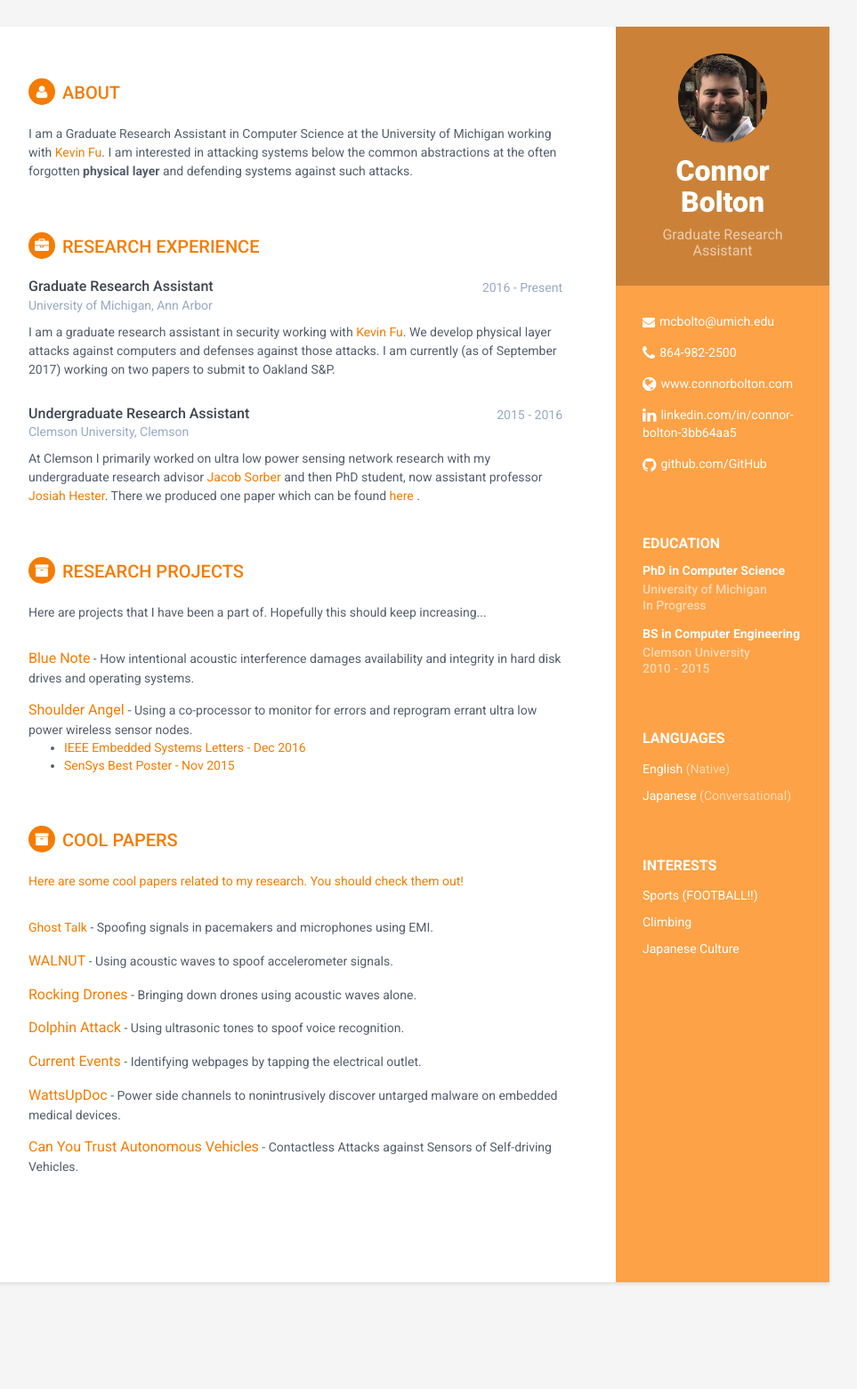
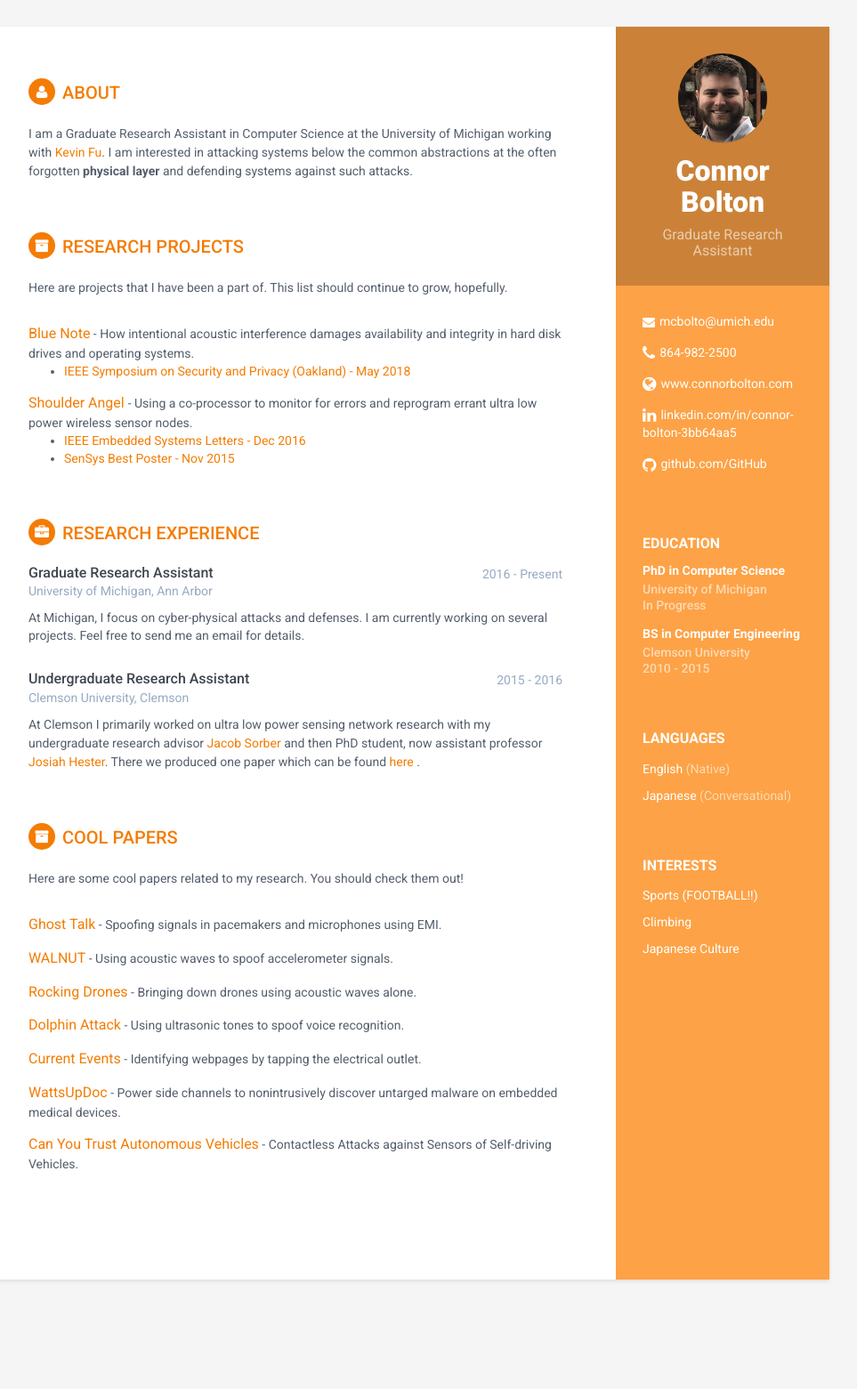
Before and after one commit to mcbolto/mcbolto.github.com, a Jekyll site: the page built from index.html, in a window 1280 px wide. Shown: the whole page at 89% size, without its empty margins (188-1151 px from the left). Built offline with Jekyll 4.4.1, drawn with Linux system fonts in a browser that asks for light colours.

Commit message:
Fixed some stuff

```diff
--- a/_includes/experience.html
+++ b/_includes/experience.html
@@ -9,15 +9,9 @@
             </div><!--//upper-row-->
             <div class="company">University of Michigan, Ann Arbor</div>
         </div><!--//meta-->
-        <div class="details">
-            <p>
-            I am a graduate research assistant in security working with <a
-                href="https://web.eecs.umich.edu/~kevinfu">Kevin Fu</a>.
-            We develop physical layer attacks against computers and defenses
-            against those attacks. I am currently (as of September 2017)
-            working on two papers to submit to Oakland S&amp;P.
-            </p>
-        </div><!--//details-->
+            At Michigan, I focus on cyber-physical attacks and defenses. I am
+            currently working on several projects. Feel free to send me an
+            email for details.
     </div><!--//item-->
 
     <div class="item">
--- a/_includes/my_papers.html
+++ b/_includes/my_papers.html
@@ -1,17 +1,22 @@
 <section class="section projects-section">
     <h2 class="section-title"><i class="fa fa-archive"></i>Research Projects</h2>
     <div class="intro">
-        <p>Here are projects that I have been a part of. Hopefully this should
-        keep increasing...</p>
+        <p>Here are projects that I have been a part of. This list should
+        continue to grow, hopefully.</p>
     </div><!--//intro-->
     <div class="item">
         <span class="project-title"><a
-              href="https://www.computer.org/csdl/proceedings/sp/2018/4353/00/435301a821.pdf">Blue
+              href="https://spqr.eecs.umich.edu/papers/bolton-blue-note-IEEESSP-2018.pdf">Blue
               Note</a></span>
         -
         <span class="project-tagline">How intentional acoustic interference
             damages availability and integrity in hard disk drives and
             operating systems. </span>
+        <ul>
+            <li><a
+                    href="https://spqr.eecs.umich.edu/papers/bolton-blue-note-IEEESSP-2018.pdf">
+                    IEEE Symposium on Security and Privacy (Oakland) - May 2018</a></li>
+        </ul>
     </div>
     <div class="item">
         <span class="project-title"><a
@@ -24,7 +29,7 @@
                     href="http://ieeexplore.ieee.org/abstract/document/7572015/">
                     IEEE Embedded Systems Letters - Dec 2016</a></li>
             <li><a href="https://dl.acm.org/citation.cfm?id=2817903">
-            SenSys Best Poster - Nov 2015</li>
+                    SenSys Best Poster - Nov 2015</a></li>
         </ul>
     </div><!--//item-->
 </section><!--//section-->
--- a/index.html
+++ b/index.html
@@ -5,8 +5,8 @@ layout: default
 
 {% include about.html %}
 
+{% include my_papers.html %}
+
 {% include experience.html %}
 
-{% include my_papers.html %}
-
 {% include cool_papers.html %}
```
